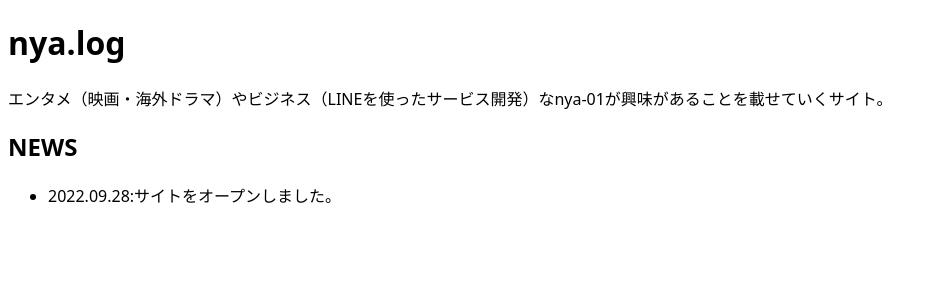
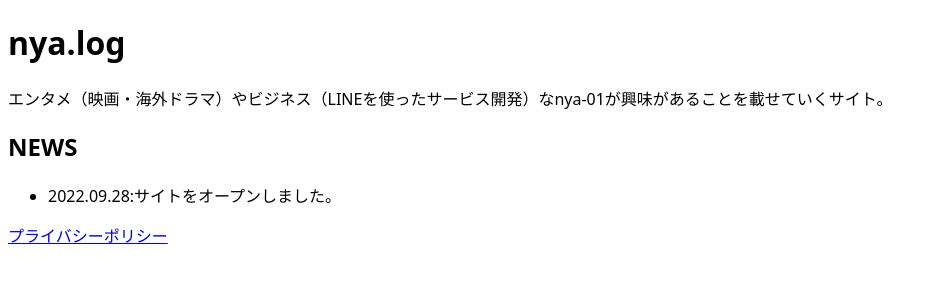
Before and after one commit to nya-01/nya-01.github.io, a plain HTML site: page index.html in a window 1280 px wide. Shown: the whole page, without its empty margins (0-937 px from the left). Drawn offline with Linux system fonts and the light colour scheme.

Commit message:
Add policy link

```diff
--- a/index.html
+++ b/index.html
@@ -41,5 +41,6 @@
             <li>2022.09.28:サイトをオープンしました。</li>
         </ul>
     </div>
+    <a href="/policy.html">プライバシーポリシー</a>
 </body>
 </html>
```
